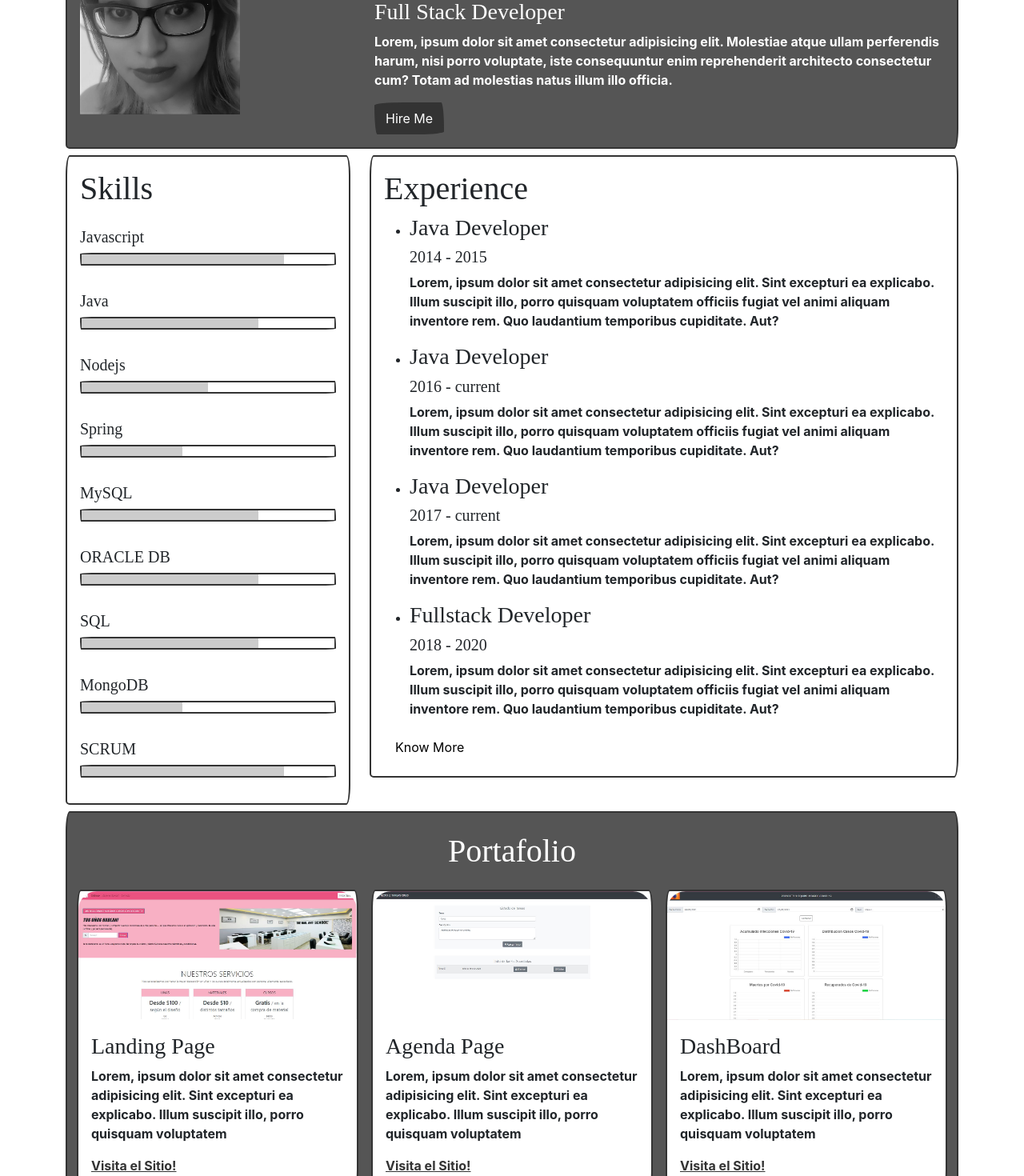
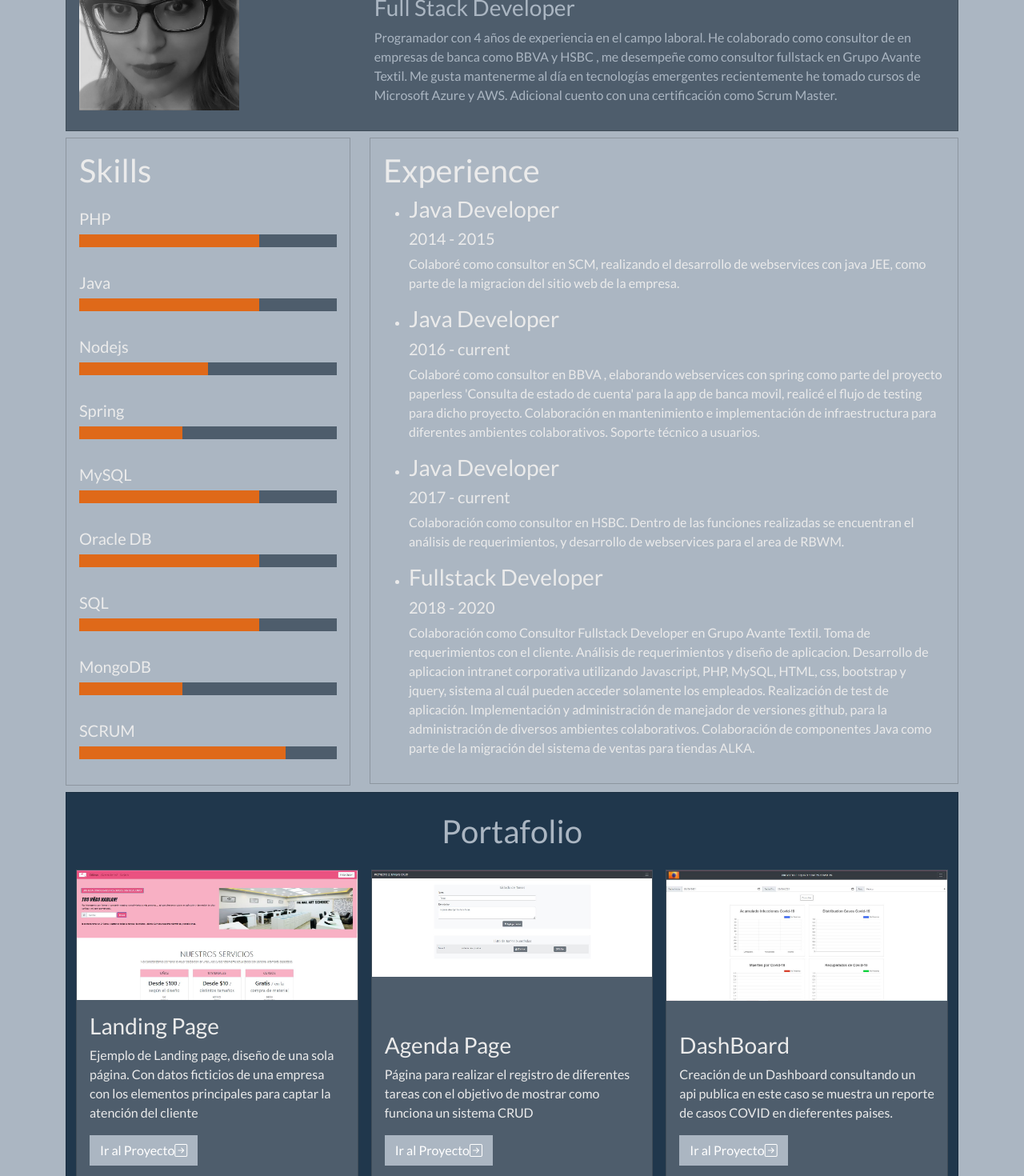
Before and after one commit to BetLopGlz/portafolio, a Next.js app: page / in a window 1280 px wide. Shown: the part 160-1630 px from the top of the page at 80% size. Built offline with nearby package versions, Linux system fonts and the light colour scheme; a small style sheet from the web is missing; a web font is replaced by a local one.

Commit message:
adding personal information of experiences

```diff
--- a/components/NavBar.js
+++ b/components/NavBar.js
@@ -5,7 +5,7 @@ const Navbar = () => {
     <nav className="navbar navbar-expand-lg navbar-dark bg-dark">
       <div className="container">
         <Link href="/">
-          <a className="navbar-brand">Simple Portfolio</a>
+          <a className="navbar-brand">Portfolio</a>
         </Link>
         <button
           className="navbar-toggler"
--- a/pages/_app.js
+++ b/pages/_app.js
@@ -1,4 +1,4 @@
-import 'bootswatch/dist/sketchy/bootstrap.min.css';
+import 'bootswatch/dist/superhero/bootstrap.min.css';
 import  '../global.css';
 import 'bootstrap-icons/font/bootstrap-icons';
 function MyApp({ Component, pageProps }) {
--- a/pages/github.js
+++ b/pages/github.js
@@ -16,7 +16,7 @@ const GitHub = ({user, statusCode})=>{
               <a
                 href={user.html_url}
                 target="_blank"
-                className="btn btn-outline-secondary"
+                className="btn btn-light"
               >
                 Go to Github
               </a>
--- a/pages/index.js
+++ b/pages/index.js
@@ -1,6 +1,6 @@
 import LayOut from "../components/Layout";
-import Link from "next/link";
 import { skills, experiences, projects} from "../profile";
+
 
 const Index = ()=>(
     <LayOut>
@@ -16,14 +16,11 @@ const Index = ()=>(
               <h1>Beatriz López González</h1>
               <h3>Full Stack Developer</h3>
               <p>
-                Lorem, ipsum dolor sit amet consectetur adipisicing elit.
-                Molestiae atque ullam perferendis harum, nisi porro voluptate,
-                iste consequuntur enim reprehenderit architecto consectetur cum?
-                Totam ad molestias natus illum illo officia.
+                Programador con 4 años de experiencia en el campo laboral. He colaborado como consultor de  en empresas de banca como BBVA y HSBC , me desempeñe como consultor fullstack en Grupo Avante Textil.
+                Me gusta mantenerme al día en  tecnologías emergentes recientemente he tomado cursos de Microsoft Azure y AWS.
+                Adicional cuento con una certificación como Scrum Master.
               </p>
-              <Link href="/hireme">
-                <a className="btn btn-primary">Hire Me</a>
-              </Link>
+
             </div>
           </div>
         </div>
@@ -76,9 +73,7 @@ const Index = ()=>(
                 </li>
               ))}
             </ul>
-            <Link href="/hireme">
-              <a className="btn btn-light">Know More</a>
-            </Link>
+
           </div>
         </div>
       </div>
@@ -103,10 +98,19 @@ const Index = ()=>(
                         className="card-img-top"
                       />
                     </div>
+
                     <div className="card-body">
                       <h3>{name}</h3>
                       <p>{description}</p>
-                      <a  target="_blank" href={url}>Visita el Sitio!</a>
+                      <a
+                        href={url}
+                        target="_blank"
+                        className="btn btn-light"
+                      >
+                      Ir al Proyecto
+                      <span class="bi bi-arrow-right-square"></span>
+                      </a>
+
                     </div>
                   </div>
                 </div>
--- a/profile.js
+++ b/profile.js
@@ -1,8 +1,9 @@
 export const skills = [
-    {
-      skill: "Javascript",
-      percentage: 80,
-    },
+
+  {
+    skill: "PHP",
+    percentage: 70,
+  },
     {
       skill: "Java",
       percentage: 70,
@@ -20,7 +21,7 @@ export const skills = [
       percentage: 70,
     },
     {
-      skill: "ORACLE DB",
+      skill: "Oracle DB",
       percentage: 70,
     },
     {
@@ -41,28 +42,28 @@ export const skills = [
     {
       title: "Java Developer",
       description:
-        "Lorem, ipsum dolor sit amet consectetur adipisicing elit. Sint excepturi ea explicabo. Illum suscipit illo, porro quisquam voluptatem officiis fugiat vel animi aliquam inventore rem. Quo laudantium temporibus cupiditate. Aut?",
+        "Colaboré como consultor en SCM, realizando el desarrollo de webservices con java JEE, como parte de la migracion del sitio web de la empresa.",
       from: 2014,
       to: 2015,
     },
     {
       title: "Java Developer",
       description:
-        "Lorem, ipsum dolor sit amet consectetur adipisicing elit. Sint excepturi ea explicabo. Illum suscipit illo, porro quisquam voluptatem officiis fugiat vel animi aliquam inventore rem. Quo laudantium temporibus cupiditate. Aut?",
+        "Colaboré como consultor en BBVA , elaborando webservices con spring como parte del proyecto paperless 'Consulta de estado de cuenta' para la app de banca movil, realicé el flujo de testing para dicho proyecto. Colaboración en mantenimiento e implementación de infraestructura para diferentes ambientes colaborativos. Soporte técnico a usuarios.",
       from: 2016,
 
     },
     {
       title: "Java Developer",
       description:
-        "Lorem, ipsum dolor sit amet consectetur adipisicing elit. Sint excepturi ea explicabo. Illum suscipit illo, porro quisquam voluptatem officiis fugiat vel animi aliquam inventore rem. Quo laudantium temporibus cupiditate. Aut?",
+        "Colaboración como consultor en HSBC. Dentro de las funciones realizadas se encuentran el análisis de requerimientos, y desarrollo de webservices para el area de RBWM. ",
       from: 2017,
 
     },
     {
       title: "Fullstack Developer",
       description:
-        "Lorem, ipsum dolor sit amet consectetur adipisicing elit. Sint excepturi ea explicabo. Illum suscipit illo, porro quisquam voluptatem officiis fugiat vel animi aliquam inventore rem. Quo laudantium temporibus cupiditate. Aut?",
+        "Colaboración como Consultor Fullstack Developer en Grupo Avante Textil. Toma de requerimientos con el cliente. Análisis de requerimientos y diseño de aplicacion. Desarrollo de aplicacion intranet corporativa utilizando Javascript, PHP, MySQL, HTML, css, bootstrap y jquery, sistema al cuál pueden acceder solamente los empleados. Realización de test de aplicación. Implementación y administración de manejador de versiones github, para la administración de diversos ambientes colaborativos. Colaboración de componentes Java como parte de la migración del sistema de ventas para tiendas ALKA. ",
       from: 2018,
       to:2020
     },
@@ -72,28 +73,28 @@ export const skills = [
     {
       name: "Landing Page",
       description:
-        "Lorem, ipsum dolor sit amet consectetur adipisicing elit. Sint excepturi ea explicabo. Illum suscipit illo, porro quisquam voluptatem",
+        "Ejemplo de Landing page, diseño de una sola página. Con datos ficticios de una empresa con los elementos principales para captar la atención del cliente",
       image: "portfolio1.jpg",
       url:"https://betlopglz.github.io/"
     },
     {
       name: "Agenda Page",
       description:
-        "Lorem, ipsum dolor sit amet consectetur adipisicing elit. Sint excepturi ea explicabo. Illum suscipit illo, porro quisquam voluptatem",
+        "Página para realizar el registro de diferentes tareas con el objetivo de mostrar como funciona un sistema CRUD",
       image: "portfolio2.jpg",
       url:"https://betlopglz.github.io/agenda/"
     },
     {
       name: "DashBoard",
       description:
-        "Lorem, ipsum dolor sit amet consectetur adipisicing elit. Sint excepturi ea explicabo. Illum suscipit illo, porro quisquam voluptatem",
+        "Creación de un Dashboard consultando un api publica en este caso se muestra un reporte de casos COVID en  dieferentes paises.",
       image: "portfolio3.jpg",
       url:"https://irvingc48.github.io/dashboard/",
     },
     {
       name: "React Restaurant Web",
       description:
-        "Lorem, ipsum dolor sit amet consectetur adipisicing elit. Sint excepturi ea explicabo. Illum suscipit illo, porro quisquam voluptatem",
+        "Creación de un sitio web  completo para restaurant en este caso los datos son ficticios",
       image: "portfolio4.jpg",
       url:"https://pensive-fermi-555d0d.netlify.app/",
 
```
